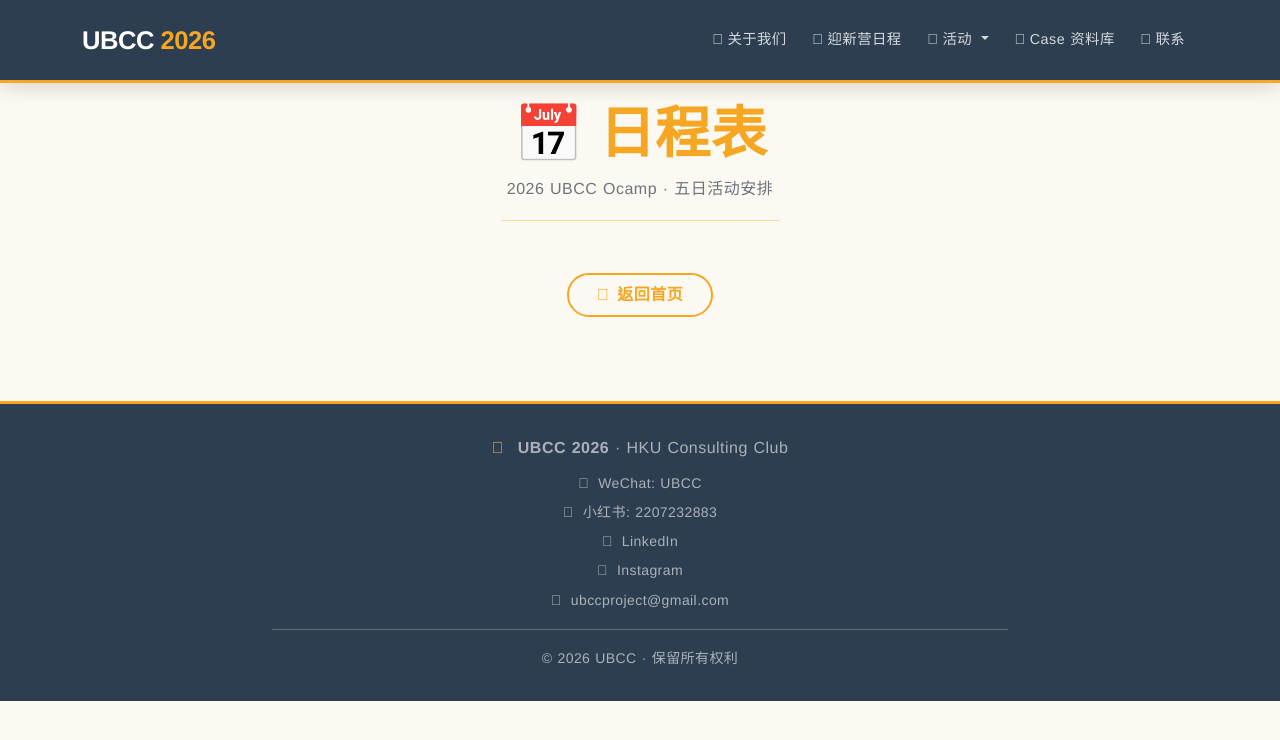
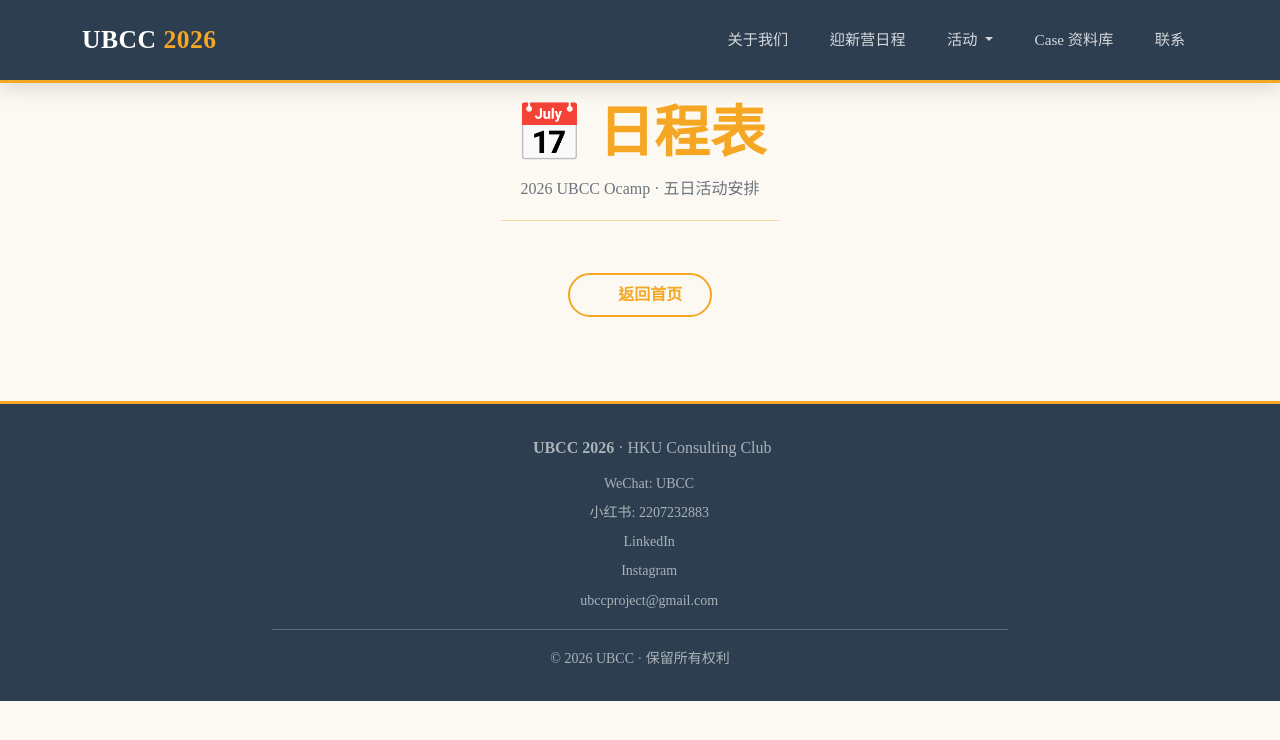
Before and after one commit to Destiny-maker520/UBCC, a Flask app: page /camp in a window 1280 px wide. Shown: the top 740 px of the page. Run offline with Flask 3, Linux system fonts and the light colour scheme; data that the repository does not hold is empty.

Commit message:
Switch to KaiTi font and keep commented nav items

```diff
--- a/app/templates/base.html
+++ b/app/templates/base.html
@@ -10,14 +10,9 @@
     <link rel="stylesheet" href="https://cdnjs.cloudflare.com/ajax/libs/font-awesome/6.0.0-beta3/css/all.min.css">
 
     <style>
-        /* ---------- 全局：中文强制优先 ---------- */
+        /* ---------- 全局：楷体优先 ---------- */
         * {
-            font-family: "PingFang SC", "Microsoft YaHei", "Helvetica Neue", -apple-system, BlinkMacSystemFont, "Segoe UI", Roboto, sans-serif !important;
-        }
-
-        /* 英文标题和数字可以使用 Inter，但中文内容不继承 */
-        h1, h2, h3, h4, h5, h6, .navbar-brand, .display-* {
-            font-family: 'Inter', "PingFang SC", "Microsoft YaHei", -apple-system, BlinkMacSystemFont, sans-serif !important;
+            font-family: "STKaiti", "华文楷体", "KaiTi", "楷体", "PingFang SC", "Microsoft YaHei", serif !important;
         }
 
         body {
@@ -25,14 +20,12 @@
             padding-top: 76px;
             font-weight: 400;
             line-height: 1.8;
+            font-size: 16px;
         }
 
-        /* 强制所有中文段落使用系统字体 */
-        p, li, .text-secondary, .card-text, .lead, .nav-link, .dropdown-item, .btn, .footer-ubcc, .badge, .card-title, .fs-5, .fs-6, small, .text-muted {
-            font-family: "PingFang SC", "Microsoft YaHei", "Helvetica Neue", -apple-system, BlinkMacSystemFont, sans-serif !important;
-            font-weight: 400;
-            letter-spacing: 0.03em;
-            word-spacing: 0.05em;
+        /* 英文和数字使用系统字体，避免楷体显示英文太怪 */
+        .navbar-brand, h1, h2, h3, h4, h5, h6, .display-* {
+            font-family: "STKaiti", "华文楷体", "KaiTi", "楷体", "PingFang SC", "Microsoft YaHei", serif !important;
         }
 
         /* ---------- 颜色变量 ---------- */
@@ -53,7 +46,7 @@
             font-weight: 700;
             font-size: 1.6rem;
             color: #fff !important;
-            letter-spacing: -0.5px;
+            letter-spacing: 0.5px;
         }
         .navbar-ubcc .navbar-brand span {
             color: var(--ubcc-orange);
@@ -61,7 +54,7 @@
         .navbar-ubcc .nav-link {
             color: rgba(255,255,255,0.8) !important;
             font-weight: 500;
-            font-size: 0.9rem;
+            font-size: 0.95rem;
             padding: 0.5rem 0.8rem !important;
             transition: 0.3s;
         }
@@ -75,7 +68,6 @@
             flex-wrap: nowrap;
         }
 
-        /* 下拉菜单 */
         .navbar-ubcc .dropdown-menu {
             background: #fff;
             border: none;
@@ -182,7 +174,6 @@
             transform: translateY(-3px);
         }
 
-        /* 移动端适配 */
         @media (max-width: 992px) {
             .navbar-ubcc .navbar-nav {
                 margin-top: 10px;
@@ -217,16 +208,21 @@
         </button>
         <div class="collapse navbar-collapse" id="navbarNav">
             <ul class="navbar-nav ms-auto">
+                <!-- 关于我们 -->
                 <li class="nav-item">
                     <a class="nav-link" href="{{ url_for('main.about') }}">
                         <i class="fas fa-info-circle me-1"></i>关于我们
                     </a>
                 </li>
+
+                <!-- 迎新营日程 -->
                 <li class="nav-item">
                     <a class="nav-link" href="{{ url_for('main.camp') }}">
                         <i class="fas fa-calendar-alt me-1"></i>迎新营日程
                     </a>
                 </li>
+
+                <!-- 活动下拉菜单 -->
                 <li class="nav-item dropdown">
                     <a class="nav-link dropdown-toggle" href="#" id="navbarDropdownEvents" role="button" data-bs-toggle="dropdown">
                         <i class="fas fa-flag me-1"></i>活动
@@ -237,11 +233,47 @@
                         <li><a class="dropdown-item" href="{{ url_for('main.o_saiwan') }}"><i class="fas fa-umbrella-beach"></i>O-西环</a></li>
                     </ul>
                 </li>
+
+                <!-- Case 资料库 -->
                 <li class="nav-item">
                     <a class="nav-link" href="{{ url_for('main.case_materials') }}">
                         <i class="fas fa-file-alt me-1"></i>Case 资料库
                     </a>
                 </li>
+
+                <!-- ===== 以下为暂时隐藏的模块（保留注释，后续可恢复） ===== -->
+                {#
+                <li class="nav-item dropdown">
+                    <a class="nav-link dropdown-toggle" href="#" id="navbarDropdownTeam" role="button" data-bs-toggle="dropdown">
+                        <i class="fas fa-users me-1"></i>成员
+                    </a>
+                    <ul class="dropdown-menu">
+                        <li><a class="dropdown-item" href="#"><i class="fas fa-user-tie"></i>执行委员会</a></li>
+                        <li><a class="dropdown-item" href="#"><i class="fas fa-user-graduate"></i>核心成员</a></li>
+                        <li><a class="dropdown-item" href="#"><i class="fas fa-user-plus"></i>加入我们</a></li>
+                    </ul>
+                </li>
+                #}
+
+                {#
+                <li class="nav-item dropdown">
+                    <a class="nav-link dropdown-toggle" href="#" id="navbarDropdownResearch" role="button" data-bs-toggle="dropdown">
+                        <i class="fas fa-flask me-1"></i>研究
+                    </a>
+                    <ul class="dropdown-menu">
+                        <li><a class="dropdown-item" href="#"><i class="fas fa-file-alt"></i>案例成果</a></li>
+                        <li><a class="dropdown-item" href="#"><i class="fas fa-book"></i>行业报告</a></li>
+                    </ul>
+                </li>
+                #}
+
+                {#
+                <li class="nav-item">
+                    <a class="nav-link" href="#"><i class="fas fa-pen-fancy me-1"></i>招募</a>
+                </li>
+                #}
+
+                <!-- 联系 -->
                 <li class="nav-item">
                     <a class="nav-link" href="#contact"><i class="fas fa-envelope me-1"></i>联系</a>
                 </li>
```
